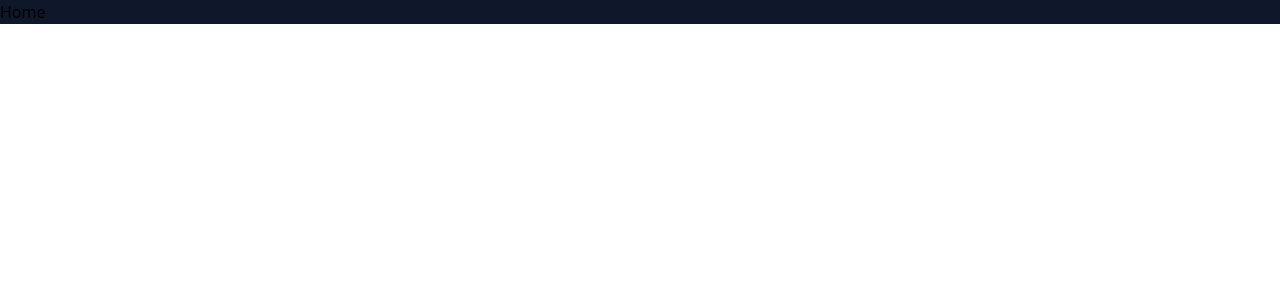
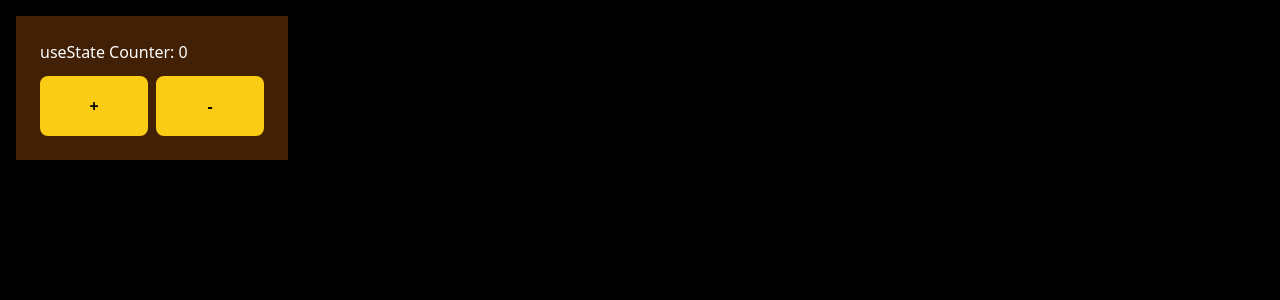
Before and after one commit to ocheesetick/hook-practice, a React (Vite) app: page / in a window 1280 px wide. Shown: the top 300 px of the page. Built offline with nearby package versions, Linux system fonts and the light colour scheme.

Commit message:
Made useEffect component's function and imported it to Home

```diff
--- /dev/null
+++ b/src/components/UseState.jsx
@@ -0,0 +1,31 @@
+import { React, useState } from 'react'
+
+const UseState = () => {
+
+  // To change the state per component
+  const [count, setCount] = useState(0)
+
+  return (
+    <div className="p-4 w-64 h-32 grid grid-cols-2 gap-2">
+      <h1 className='text-white font-medium col-span-2'>useState Counter: {count}</h1>
+
+      {/* Add 1 from count */}
+      <button
+        className='p-4 font-bold bg-yellow-400 rounded-lg'
+        onClick={() => setCount(count+1)}
+      >
+        +
+      </button>
+
+      {/* Subtract 1 from count */}
+      <button
+        className='p-4 font-bold bg-yellow-400 rounded-lg'
+        onClick={() => setCount(count-1)}
+      >
+        -
+      </button>
+    </div>
+  )
+}
+
+export default UseState
--- a/src/index.css
+++ b/src/index.css
@@ -1,3 +1,6 @@
 @tailwind base;
+body {
+    @apply bg-black min-h-screen
+  }
 @tailwind components;
 @tailwind utilities;
--- a/src/pages/Home.jsx
+++ b/src/pages/Home.jsx
@@ -1,9 +1,13 @@
 import React from 'react'
+import UseState from '../components/UseState'
 
 const Home = () => {
   return (
-    <div className='bg-slate-900'>
-    Home
+    <div className='p-4 flex'>
+      <div className="p-2 bg-yellow-950">
+        <UseState />
+      </div>
+
     </div>
   )
 }
--- a/src/pages/UseState.jsx
+++ /dev/null
@@ -1,12 +0,0 @@
-import { React, useState } from 'react'
-
-const UseState = () => {
-  const [count, setCount] = useState()
-  return (
-    <div className="bg-slate-900 p-4">
-      <button className='p-4 bg-slate-500'>Counter:</button>
-    </div>
-  )
-}
-
-export default UseState
```
